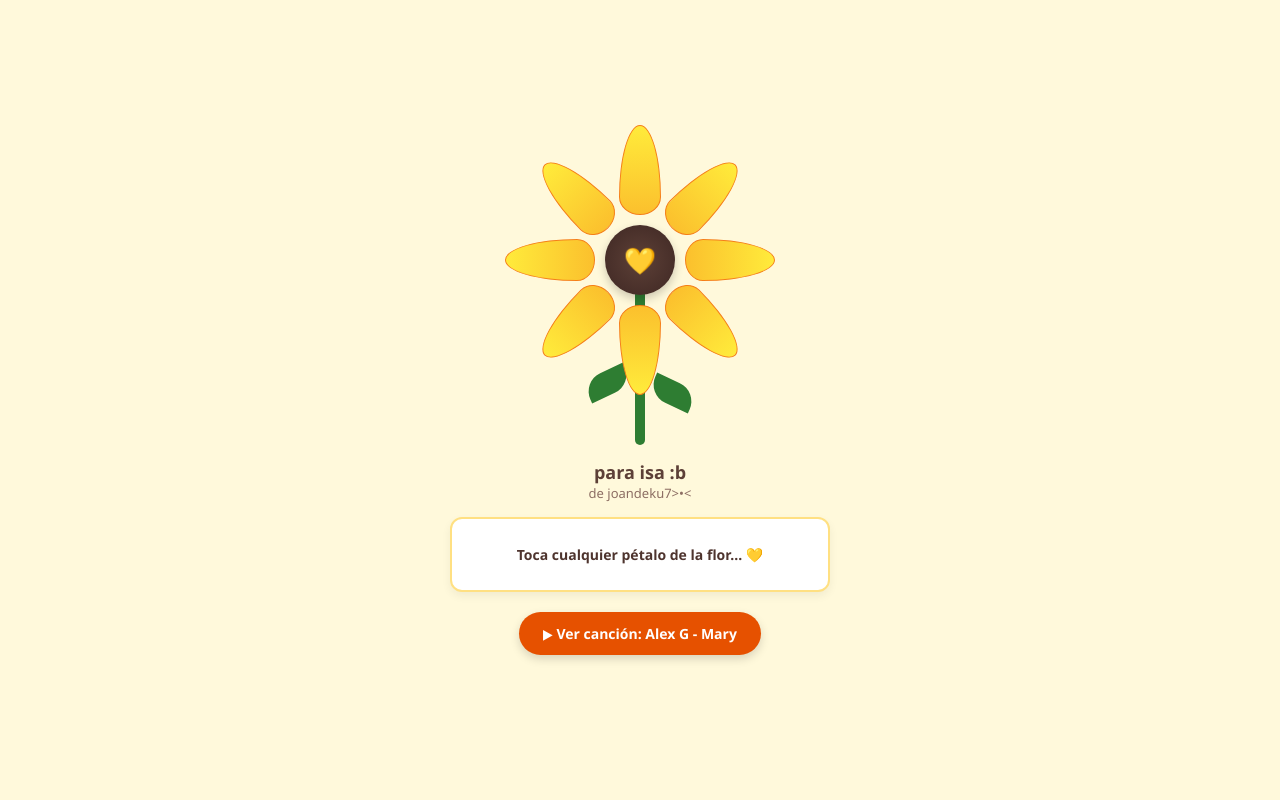
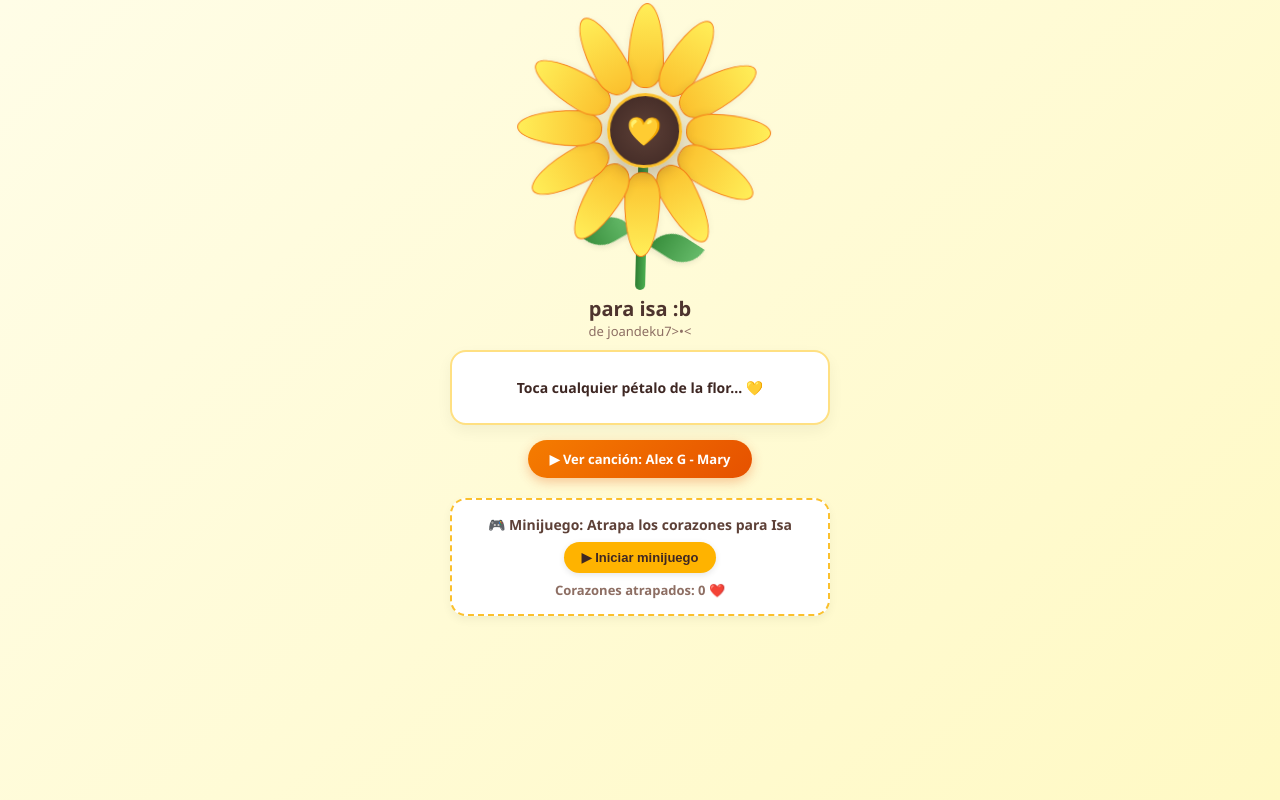
Before and after one commit to joandeku7/flor-, a plain HTML site: page index.html in a window 1280 px wide. Drawn offline with Linux system fonts and the light colour scheme.

Commit message:
Update index.html
blehh

```diff
--- a/index.html
+++ b/index.html
@@ -12,14 +12,16 @@
     }
 
     body {
-      background-color: #fff9db;
-      font-family: 'Segoe UI', Tahoma, Geneva, Verdana, sans-serif;
+      background: linear-gradient(135deg, #fffde7 0%, #fff9c4 100%);
+      font-family: 'Quicksand', 'Segoe UI', sans-serif;
       min-height: 100vh;
       display: flex;
       flex-direction: column;
       align-items: center;
-      justify-content: center;
+      justify-content: flex-start;
       padding: 20px;
+      overflow-x: hidden;
+      position: relative;
     }
 
     .container {
@@ -29,17 +31,24 @@
       justify-content: center;
       width: 100%;
       max-width: 380px;
+      z-index: 10;
     }
 
-    /* ÁREA DE LA FLOR */
+    /* CONTENEDOR Y ANIMACIÓN DE LA FLOR */
     .flower-wrapper {
       position: relative;
-      width: 250px;
-      height: 300px;
+      width: 260px;
+      height: 270px;
       display: flex;
       justify-content: center;
       align-items: center;
-      margin-bottom: 10px;
+      animation: gentleSway 4s ease-in-out infinite alternate;
+      transform-origin: bottom center;
+    }
+
+    @keyframes gentleSway {
+      0% { transform: rotate(-2deg); }
+      100% { transform: rotate(2deg); }
     }
 
     /* TALLO Y HOJAS */
@@ -47,40 +56,53 @@
       position: absolute;
       bottom: 0;
       width: 10px;
-      height: 160px;
-      background-color: #2e7d32;
-      border-radius: 5px;
+      height: 140px;
+      background: linear-gradient(to right, #2e7d32, #4caf50);
+      border-radius: 10px;
+      z-index: 1;
+    }
+
+    .leaf {
+      position: absolute;
+      background: linear-gradient(to right, #388e3c, #66bb6a);
+      border-radius: 0px 50px 0px 50px;
+      box-shadow: 0 2px 6px rgba(0,0,0,0.1);
       z-index: 1;
     }
 
     .leaf-left {
-      position: absolute;
-      bottom: 50px;
+      bottom: 45px;
       left: 70px;
-      width: 45px;
-      height: 24px;
-      background-color: #2e7d32;
-      border-radius: 20px 0px 20px 0px;
-      transform: rotate(-25deg);
-      z-index: 1;
+      width: 48px;
+      height: 26px;
+      transform: rotate(-30deg);
+      animation: leafFloatLeft 3s ease-in-out infinite alternate;
     }
 
     .leaf-right {
-      position: absolute;
-      bottom: 40px;
+      bottom: 30px;
       right: 70px;
-      width: 45px;
-      height: 24px;
-      background-color: #2e7d32;
-      border-radius: 0px 20px 0px 20px;
-      transform: rotate(25deg);
-      z-index: 1;
+      width: 48px;
+      height: 26px;
+      border-radius: 50px 0px 50px 0px;
+      transform: rotate(30deg);
+      animation: leafFloatRight 3s ease-in-out infinite alternate;
     }
 
-    /* CENTRO Y PÉTALOS DE LA FLOR */
+    @keyframes leafFloatLeft {
+      0% { transform: rotate(-30deg) scale(1); }
+      100% { transform: rotate(-35deg) scale(1.05); }
+    }
+
+    @keyframes leafFloatRight {
+      0% { transform: rotate(30deg) scale(1); }
+      100% { transform: rotate(35deg) scale(1.05); }
+    }
+
+    /* CENTRO DE LA FLOR */
     .flower-head {
       position: absolute;
-      top: 15px;
+      top: 10px;
       width: 200px;
       height: 200px;
       display: flex;
@@ -91,54 +113,66 @@
 
     .center-circle {
       position: absolute;
-      width: 70px;
-      height: 70px;
+      width: 75px;
+      height: 75px;
       background: radial-gradient(circle, #5d4037 0%, #3e2723 100%);
+      border: 3px solid #fbc02d;
       border-radius: 50%;
       z-index: 10;
       display: flex;
       justify-content: center;
       align-items: center;
-      box-shadow: 0 4px 10px rgba(0,0,0,0.2);
+      box-shadow: 0 6px 15px rgba(62, 39, 35, 0.3);
       cursor: pointer;
-      color: #ffb300;
-      font-size: 26px;
+      color: #ffd54f;
+      font-size: 28px;
       user-select: none;
+      transition: transform 0.2s;
     }
 
+    .center-circle:active {
+      transform: scale(1.1);
+    }
+
+    /* PÉTALOS */
     .petal {
       position: absolute;
-      width: 42px;
-      height: 90px;
-      background: linear-gradient(to top, #fbc02d, #ffeb3b);
-      border: 1.5px solid #f57f17;
-      border-radius: 50% 50% 50% 50% / 80% 80% 20% 20%;
+      width: 36px;
+      height: 85px;
+      background: linear-gradient(180deg, #ffee58 0%, #fbc02d 100%);
+      border: 1px solid #f57f17;
+      border-radius: 50% 50% 45% 45% / 70% 70% 30% 30%;
       cursor: pointer;
-      transition: filter 0.2s, transform 0.2s;
+      box-shadow: 0 4px 8px rgba(0,0,0,0.08);
       transform-origin: center bottom;
-      top: 10px;
+      top: 15px;
       z-index: 5;
+      transition: transform 0.2s, filter 0.2s;
     }
 
-    .petal:hover, .petal:active {
-      filter: brightness(1.1);
+    .petal:active {
+      filter: brightness(1.15);
+      transform: scale(1.1) !important;
     }
 
-    /* DISTRIBUCIÓN MATEMÁTICA PERFECTA (8 PÉTALOS) */
-    .p1 { transform: rotate(0deg) translateY(-45px); }
-    .p2 { transform: rotate(45deg) translateY(-45px); }
-    .p3 { transform: rotate(90deg) translateY(-45px); }
-    .p4 { transform: rotate(135deg) translateY(-45px); }
-    .p5 { transform: rotate(180deg) translateY(-45px); }
-    .p6 { transform: rotate(225deg) translateY(-45px); }
-    .p7 { transform: rotate(270deg) translateY(-45px); }
-    .p8 { transform: rotate(315deg) translateY(-45px); }
+    .p1  { transform: rotate(0deg) translateY(-42px); }
+    .p2  { transform: rotate(30deg) translateY(-42px); }
+    .p3  { transform: rotate(60deg) translateY(-42px); }
+    .p4  { transform: rotate(90deg) translateY(-42px); }
+    .p5  { transform: rotate(120deg) translateY(-42px); }
+    .p6  { transform: rotate(150deg) translateY(-42px); }
+    .p7  { transform: rotate(180deg) translateY(-42px); }
+    .p8  { transform: rotate(210deg) translateY(-42px); }
+    .p9  { transform: rotate(240deg) translateY(-42px); }
+    .p10 { transform: rotate(270deg) translateY(-42px); }
+    .p11 { transform: rotate(300deg) translateY(-42px); }
+    .p12 { transform: rotate(330deg) translateY(-42px); }
 
     /* TEXTOS */
     .title {
-      font-size: 18px;
-      color: #5d4037;
-      font-weight: bold;
+      font-size: 20px;
+      color: #4e342e;
+      font-weight: 700;
       text-align: center;
       margin-top: 5px;
     }
@@ -147,44 +181,95 @@
       font-size: 13px;
       color: #8d6e63;
       text-align: center;
-      margin-bottom: 15px;
+      margin-bottom: 10px;
     }
 
+    /* CAJA DE MENSAJE */
     .message-box {
       background-color: #ffffff;
       border: 2px solid #ffe082;
-      border-radius: 12px;
-      padding: 15px;
+      border-radius: 16px;
+      padding: 14px;
       width: 100%;
       text-align: center;
       min-height: 75px;
       display: flex;
       align-items: center;
       justify-content: center;
-      box-shadow: 0 4px 10px rgba(0,0,0,0.06);
-      color: #4e342e;
+      box-shadow: 0 6px 15px rgba(0,0,0,0.05);
+      color: #3e2723;
       font-size: 14px;
       font-weight: 600;
-      margin-bottom: 20px;
+      margin-bottom: 15px;
     }
 
     /* BOTÓN YOUTUBE */
     .youtube-link {
-      background-color: #e65100;
+      background: linear-gradient(135deg, #f57c00 0%, #e65100 100%);
       color: white;
       text-decoration: none;
-      padding: 12px 24px;
-      border-radius: 25px;
+      padding: 10px 22px;
+      border-radius: 30px;
+      font-size: 13px;
+      font-weight: bold;
+      box-shadow: 0 4px 12px rgba(230, 81, 0, 0.3);
+      display: inline-block;
+      text-align: center;
+      margin-bottom: 20px;
+    }
+
+    /* SECCIÓN MINIJUEGO */
+    .game-section {
+      background: #ffffff;
+      border: 2px dashed #fbc02d;
+      border-radius: 16px;
+      padding: 15px;
+      width: 100%;
+      text-align: center;
+      box-shadow: 0 4px 10px rgba(0,0,0,0.05);
+    }
+
+    .game-title {
       font-size: 14px;
       font-weight: bold;
-      box-shadow: 0 4px 10px rgba(0,0,0,0.15);
-      transition: background-color 0.2s, transform 0.1s;
-      display: inline-block;
-      text-align: center;
+      color: #5d4037;
+      margin-bottom: 8px;
     }
 
-    .youtube-link:active {
-      transform: scale(0.96);
+    .game-btn {
+      background-color: #ffb300;
+      color: #3e2723;
+      border: none;
+      padding: 8px 18px;
+      border-radius: 20px;
+      font-weight: bold;
+      font-size: 13px;
+      cursor: pointer;
+      box-shadow: 0 2px 6px rgba(0,0,0,0.1);
+      margin-bottom: 8px;
+    }
+
+    .score-board {
+      font-size: 13px;
+      color: #8d6e63;
+      font-weight: 600;
+    }
+
+    /* CORAZONES CAYENDO (ANIMACIÓN DEL JUEGO) */
+    .falling-heart {
+      position: fixed;
+      top: -40px;
+      font-size: 28px;
+      cursor: pointer;
+      user-select: none;
+      z-index: 999;
+      animation: fall 3.5s linear forwards;
+    }
+
+    @keyframes fall {
+      to {
+        transform: translateY(105vh) rotate(360deg);
+      }
     }
   </style>
 </head>
@@ -194,8 +279,8 @@
 
     <div class="flower-wrapper">
       <div class="stem"></div>
-      <div class="leaf-left"></div>
-      <div class="leaf-right"></div>
+      <div class="leaf leaf-left"></div>
+      <div class="leaf leaf-right"></div>
 
       <div class="flower-head">
         <div class="petal p1" onclick="showMessage(0)"></div>
@@ -206,6 +291,11 @@
         <div class="petal p6" onclick="showMessage(5)"></div>
         <div class="petal p7" onclick="showMessage(6)"></div>
         <div class="petal p8" onclick="showMessage(7)"></div>
+        <div class="petal p9" onclick="showMessage(0)"></div>
+        <div class="petal p10" onclick="showMessage(1)"></div>
+        <div class="petal p11" onclick="showMessage(3)"></div>
+        <div class="petal p12" onclick="showMessage(4)"></div>
+
         <div class="center-circle" onclick="showMessage('center')">💛</div>
       </div>
     </div>
@@ -220,6 +310,13 @@
     <a class="youtube-link" href="https://www.youtube.com/watch?v=FR31HVr2_LU" target="_blank" rel="noopener noreferrer">
       ▶ Ver canción: Alex G - Mary
     </a>
+
+    <!-- MINIJUEGO -->
+    <div class="game-section">
+      <div class="game-title">🎮 Minijuego: Atrapa los corazones para Isa</div>
+      <button class="game-btn" onclick="toggleGame()" id="game-btn">▶ Iniciar minijuego</button>
+      <div class="score-board" id="score-board">Corazones atrapados: 0 ❤️</div>
+    </div>
 
   </div>
 
@@ -243,6 +340,48 @@
         box.textContent = messages[index];
       }
     }
+
+    /* LÓGICA DEL MINIJUEGO */
+    let gameInterval = null;
+    let score = 0;
+    let isPlaying = false;
+
+    function toggleGame() {
+      const btn = document.getElementById('game-btn');
+      if (!isPlaying) {
+        isPlaying = true;
+        btn.textContent = "⏸ Pausar juego";
+        gameInterval = setInterval(spawnHeart, 700);
+      } else {
+        isPlaying = false;
+        btn.textContent = "▶ Reanudar juego";
+        clearInterval(gameInterval);
+      }
+    }
+
+    function spawnHeart() {
+      const heart = document.createElement('div');
+      heart.classList.add('falling-heart');
+
+      const emojis = ['💖', '💛', '✨', '💕', '🌸'];
+      heart.textContent = emojis[Math.floor(Math.random() * emojis.length)];
+
+      heart.style.left = Math.random() * (window.innerWidth - 40) + 'px';
+
+      heart.onclick = function() {
+        score++;
+        document.getElementById('score-board').textContent = `Corazones atrapados: ${score} ❤️`;
+        heart.remove();
+      };
+
+      document.body.appendChild(heart);
+
+      setTimeout(() => {
+        if (heart.parentNode) {
+          heart.remove();
+        }
+      }, 3500);
+    }
   </script>
 
 </body>
```
